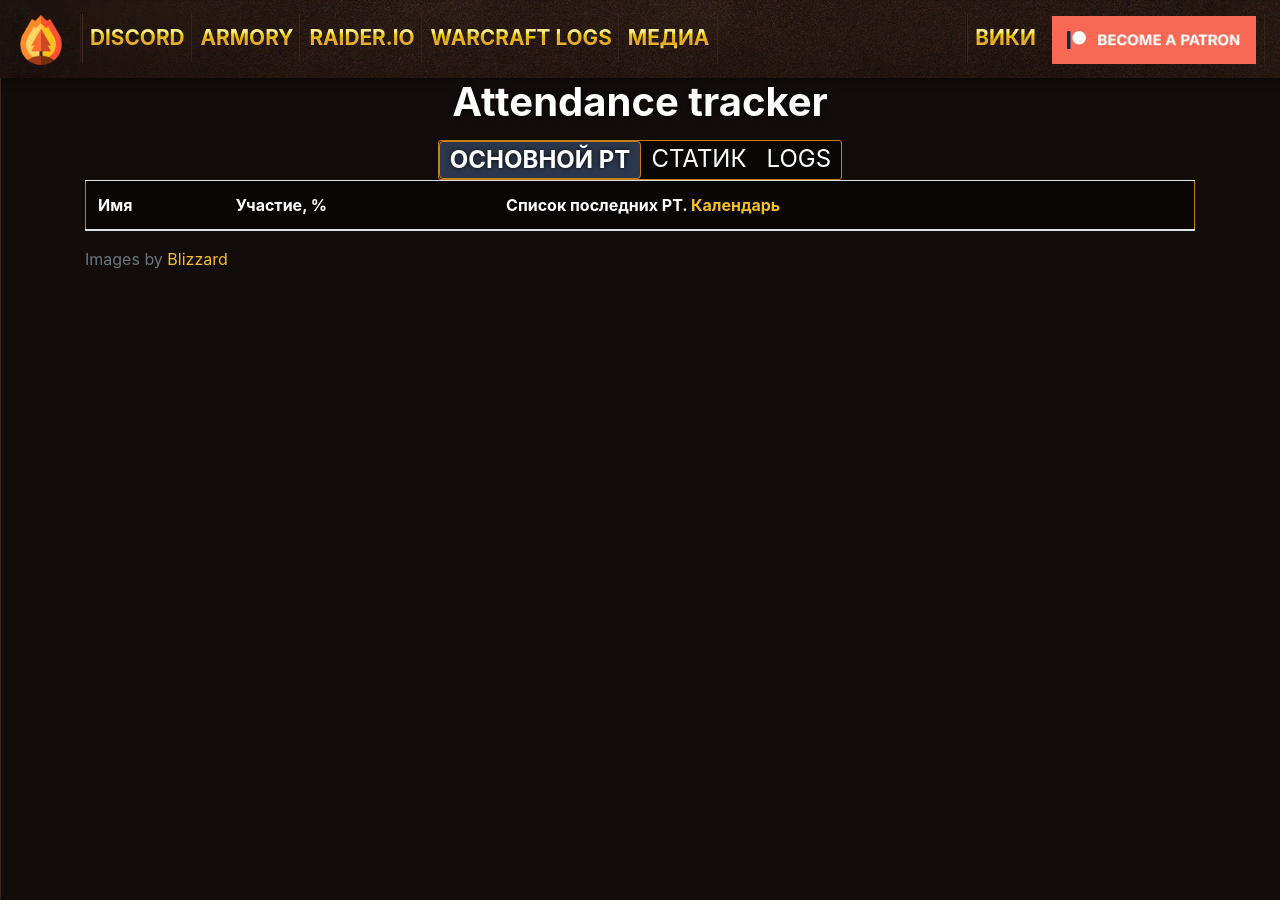
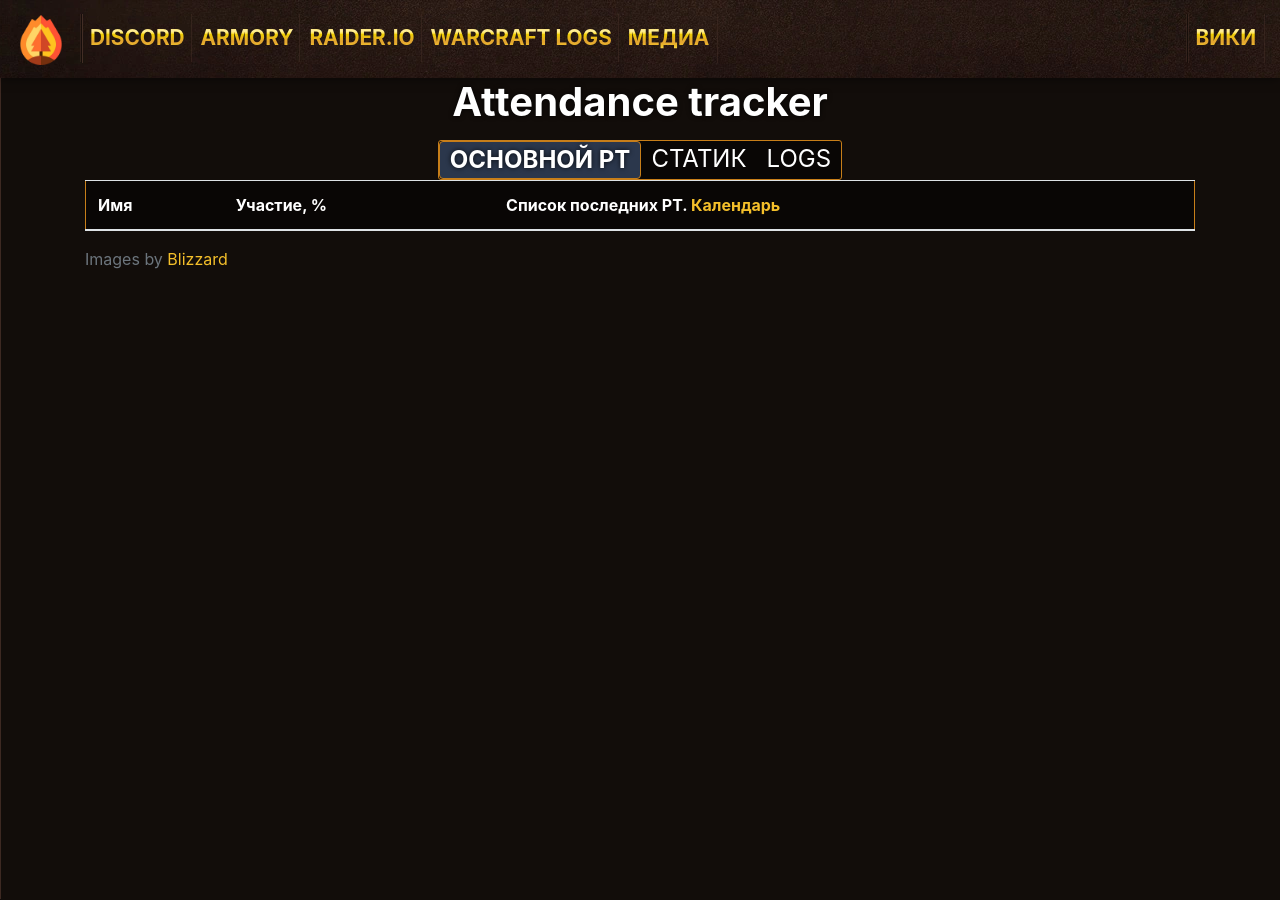
Before and after one commit to forestguild/website, a Jekyll site: the page built from attendance.html, in a window 1280 px wide. Built offline with Jekyll 4.4.1, drawn with Linux system fonts in a browser that asks for light colours; a script that is not in the unit is left out; comment, search, counter and statistics services are not loaded.

Commit message:
removed patreon button from header menu

```diff
--- a/_layouts/core/page.html
+++ b/_layouts/core/page.html
@@ -60,9 +60,6 @@ layout: core/default
                 <li class="nav-item active">
                     <a class="nav-link" href="/wiki"><span>Вики</span></a>
                 </li>
-                <li class="nav-item">
-                    <a class="nav-link" href="https://www.patreon.com/bePatron?u=4218488"><img src="/assets/img/patreon.jpg" style="height:3rem;"/></a>
-                </li>
             </ul>
         </div>
     </nav>
```
